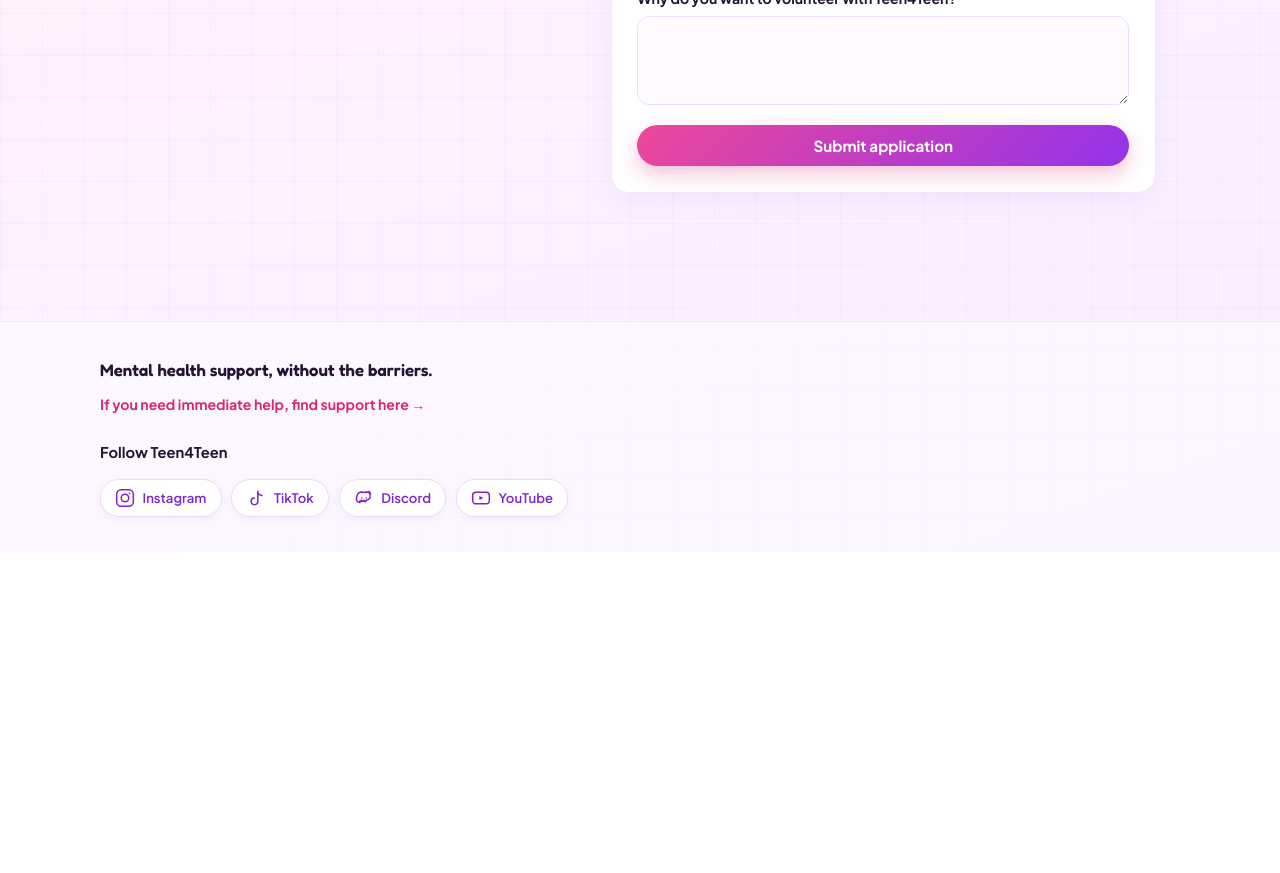
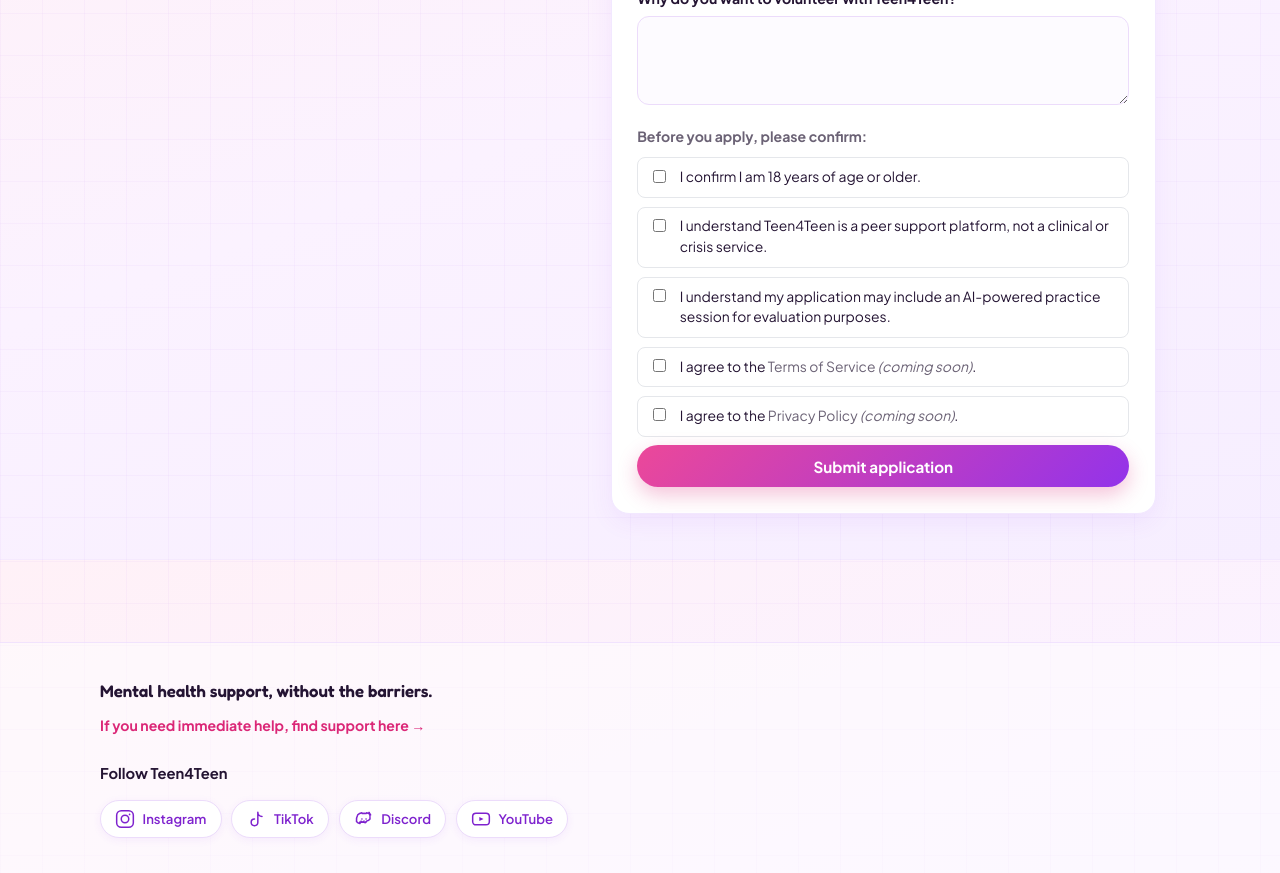
Before and after one commit to vdas2479/Teen4Teen, a React (Vite) app in the folder client/: page /volunteer in a window 1280 px wide. Shown: the part 1040-1913 px from the top of the page. Before the commit the page ends 1592 px from the top, so only its background shows below. Built offline with nearby package versions, Linux system fonts and the light colour scheme; no server answers.

Commit message:
checkboxes for legal

```diff
--- /dev/null
+++ b/client/src/components/ConsentCheck.jsx
@@ -0,0 +1,28 @@
+export default function ConsentCheck({ checked, onChange, children }) {
+  return (
+    <label style={{
+      display: "flex",
+      gap: "0.65rem",
+      alignItems: "flex-start",
+      cursor: "pointer",
+      padding: "0.55rem 0.7rem",
+      borderRadius: 8,
+      background: checked ? "rgba(233,213,255,0.25)" : "transparent",
+      border: `1.5px solid ${checked ? "var(--lavender)" : "#E5E7EB"}`,
+      marginBottom: "0.55rem",
+      fontSize: "0.87rem",
+      lineHeight: 1.5,
+      color: "var(--ink)",
+      transition: "background 0.15s, border-color 0.15s"
+    }}>
+      <input
+        type="checkbox"
+        required
+        checked={checked}
+        onChange={e => onChange(e.target.checked)}
+        style={{ width: "auto", marginTop: "0.15rem", flexShrink: 0, accentColor: "var(--pink-deep)" }}
+      />
+      <span>{children}</span>
+    </label>
+  );
+}
--- a/client/src/context/SiteSettingsContext.jsx
+++ b/client/src/context/SiteSettingsContext.jsx
@@ -8,7 +8,9 @@ const DEFAULTS = {
   instagram_url: "https://www.instagram.com/t4t.international?igsh=ZXh5NnhleTl3ejVo&utm_source=qr",
   tiktok_url: "https://www.tiktok.com/@t4t.international",
   discord_url: "https://discord.gg/3WRC3AauS",
-  youtube_url: "https://youtube.com/@t4t.international?si=uBrld5cex-HaGEGE"
+  youtube_url: "https://youtube.com/@t4t.international?si=uBrld5cex-HaGEGE",
+  terms_url: "",
+  privacy_url: ""
 };
 
 export function SiteSettingsProvider({ children }) {
--- a/client/src/pages/Community.jsx
+++ b/client/src/pages/Community.jsx
@@ -1,5 +1,7 @@
 import { useEffect, useState } from "react";
 import { api } from "../api";
+import ConsentCheck from "../components/ConsentCheck";
+import { useSiteSettings } from "../context/SiteSettingsContext";
 
 const TOPICS = ["General", "Anxiety", "Self-Worth", "Grief", "Relationships", "Identity", "Healing"];
 
@@ -28,6 +30,8 @@ export default function Community({ volunteerToken, volunteerInfo }) {
   const [newPost, setNewPost] = useState("");
   const [replyDrafts, setReplyDrafts] = useState({});
   const [loading, setLoading] = useState(true);
+  const [communityConsent, setCommunityConsent] = useState(false);
+  const { settings } = useSiteSettings();
 
   useEffect(() => {
     api.listPosts().then(d => setPosts(d.posts)).finally(() => setLoading(false));
@@ -36,6 +40,7 @@ export default function Community({ volunteerToken, volunteerInfo }) {
   async function submitPost(e) {
     e.preventDefault();
     if (!newPost.trim()) return;
+    if (!isApprovedVolunteer && !communityConsent) return;
     const { post } = await api.createPost({
       display_name: displayName.trim() || "anonymous",
       content: newPost.trim(),
@@ -109,6 +114,14 @@ export default function Community({ volunteerToken, volunteerInfo }) {
             <textarea rows={3} value={newPost} onChange={e => setNewPost(e.target.value)} placeholder="Share what you're going through, or ask for advice..." />
             <span className="field-hint">Please don't share personal identifying information.</span>
           </div>
+          {!isApprovedVolunteer && (
+            <ConsentCheck checked={communityConsent} onChange={setCommunityConsent}>
+              I confirm I am 13 or older and understand this is a peer support space — not professional mental health advice. I have read the{" "}
+              {settings.privacy_url
+                ? <a href={settings.privacy_url} target="_blank" rel="noreferrer" style={{ color: "var(--pink-deep)", fontWeight: 600 }}>Privacy Policy</a>
+                : <span style={{ color: "var(--gray)" }}>Privacy Policy <em>(coming soon)</em></span>}.
+            </ConsentCheck>
+          )}
           <button type="submit" className="btn btn-primary" style={{ width: "100%", justifyContent: "center" }}>Post</button>
         </form>
       </div>
--- a/client/src/pages/Help.jsx
+++ b/client/src/pages/Help.jsx
@@ -1,5 +1,7 @@
 import { useState } from "react";
 import { api } from "../api";
+import ConsentCheck from "../components/ConsentCheck";
+import { useSiteSettings } from "../context/SiteSettingsContext";
 
 const initialForm = {
   display_name: "", email: "", support_type: "not_sure",
@@ -10,6 +12,10 @@ export default function Help() {
   const [form, setForm] = useState(initialForm);
   const [submitted, setSubmitted] = useState(false);
   const [error, setError] = useState("");
+  const [consent, setConsent] = useState({ age: false, notCrisis: false, privacy: false });
+  const { settings } = useSiteSettings();
+
+  function setC(key, val) { setConsent(c => ({ ...c, [key]: val })); }
 
   function update(field, value) { setForm({ ...form, [field]: value }); }
 
@@ -132,6 +138,21 @@ export default function Help() {
                 <input value={form.availability} onChange={e => update("availability", e.target.value)} placeholder="e.g. email, evenings GMT+3" />
               </div>
 
+              <div style={{ marginTop: "1.1rem", marginBottom: "0.5rem" }}>
+                <ConsentCheck checked={consent.age} onChange={v => setC("age", v)}>
+                  I confirm I am 13 years of age or older. If I am under 18, I have the consent of a parent or guardian to use Teen4Teen.
+                </ConsentCheck>
+                <ConsentCheck checked={consent.notCrisis} onChange={v => setC("notCrisis", v)}>
+                  I understand Teen4Teen provides peer support only — it is not a crisis service, therapy practice, or substitute for professional care.
+                </ConsentCheck>
+                <ConsentCheck checked={consent.privacy} onChange={v => setC("privacy", v)}>
+                  I agree to the collection and use of my information as described in the{" "}
+                  {settings.privacy_url
+                    ? <a href={settings.privacy_url} target="_blank" rel="noreferrer" style={{ color: "var(--pink-deep)", fontWeight: 600 }}>Privacy Policy</a>
+                    : <span style={{ color: "var(--gray)" }}>Privacy Policy <em>(coming soon)</em></span>}.
+                </ConsentCheck>
+              </div>
+
               <button type="submit" className="btn btn-primary" style={{ width: "100%", justifyContent: "center" }}>Send request</button>
             </form>
           )}
--- a/client/src/pages/VolunteerLogin.jsx
+++ b/client/src/pages/VolunteerLogin.jsx
@@ -1,6 +1,8 @@
 import { useState } from "react";
 import { useNavigate, Link } from "react-router-dom";
 import { api } from "../api";
+import ConsentCheck from "../components/ConsentCheck";
+import { useSiteSettings } from "../context/SiteSettingsContext";
 
 export default function VolunteerLogin({ onLogin }) {
   const [mode, setMode] = useState("login");
@@ -9,13 +11,18 @@ export default function VolunteerLogin({ onLogin }) {
   const [password2, setPassword2] = useState("");
   const [loading, setLoading] = useState(false);
   const [error, setError] = useState("");
+  const [consentTerms, setConsentTerms] = useState(false);
+  const [consentPrivacy, setConsentPrivacy] = useState(false);
   const navigate = useNavigate();
+  const { settings } = useSiteSettings();
 
   function switchMode(next) {
     setMode(next);
     setError("");
     setPassword("");
     setPassword2("");
+    setConsentTerms(false);
+    setConsentPrivacy(false);
   }
 
   async function handleSubmit(e) {
@@ -137,6 +144,23 @@ export default function VolunteerLogin({ onLogin }) {
           </div>
         )}
 
+        {mode === "register" && (
+          <div style={{ marginTop: "0.8rem", marginBottom: "0.4rem" }}>
+            <ConsentCheck checked={consentTerms} onChange={setConsentTerms}>
+              I agree to the{" "}
+              {settings.terms_url
+                ? <a href={settings.terms_url} target="_blank" rel="noreferrer" style={{ color: "var(--pink-deep)", fontWeight: 600 }}>Terms of Service</a>
+                : <span style={{ color: "var(--gray)" }}>Terms of Service <em>(coming soon)</em></span>}.
+            </ConsentCheck>
+            <ConsentCheck checked={consentPrivacy} onChange={setConsentPrivacy}>
+              I agree to the{" "}
+              {settings.privacy_url
+                ? <a href={settings.privacy_url} target="_blank" rel="noreferrer" style={{ color: "var(--pink-deep)", fontWeight: 600 }}>Privacy Policy</a>
+                : <span style={{ color: "var(--gray)" }}>Privacy Policy <em>(coming soon)</em></span>}.
+            </ConsentCheck>
+          </div>
+        )}
+
         <button className="btn btn-primary" type="submit" disabled={loading} style={{ width: "100%", justifyContent: "center", marginTop: "0.4rem" }}>
           {loading ? "Please wait…" : mode === "login" ? "Sign in →" : "Create account →"}
         </button>
--- a/client/src/pages/VolunteerResources.jsx
+++ b/client/src/pages/VolunteerResources.jsx
@@ -1,6 +1,8 @@
 import { useEffect, useState } from "react";
 import { Link } from "react-router-dom";
 import { api } from "../api";
+import ConsentCheck from "../components/ConsentCheck";
+import { useSiteSettings } from "../context/SiteSettingsContext";
 
 const initialForm = {
   name: "", email: "", country: "", age_range: "18_plus",
@@ -13,6 +15,10 @@ export default function VolunteerResources() {
   const [form, setForm] = useState(initialForm);
   const [submitted, setSubmitted] = useState(false);
   const [error, setError] = useState("");
+  const [consent, setConsent] = useState({ age: false, peer: false, ai: false, terms: false, privacy: false });
+  const { settings } = useSiteSettings();
+
+  function setC(key, val) { setConsent(c => ({ ...c, [key]: val })); }
 
   useEffect(() => { api.listWorkshops().then(d => setWorkshops(d.workshops)); }, []);
 
@@ -136,6 +142,31 @@ export default function VolunteerResources() {
               <div className="field"><label>Languages spoken</label><input value={form.languages} onChange={e => update("languages", e.target.value)} placeholder="e.g. English, Spanish" /></div>
               <div className="field"><label>Why do you want to volunteer with Teen4Teen?</label><textarea rows={3} value={form.motivation} onChange={e => update("motivation", e.target.value)} /></div>
 
+              <div style={{ marginTop: "1.2rem", marginBottom: "0.5rem" }}>
+                <p style={{ fontWeight: 700, fontSize: "0.88rem", marginBottom: "0.6rem" }}>Before you apply, please confirm:</p>
+                <ConsentCheck checked={consent.age} onChange={v => setC("age", v)}>
+                  I confirm I am {form.age_range === "13_17" ? "13 years of age or older" : "18 years of age or older"}.
+                </ConsentCheck>
+                <ConsentCheck checked={consent.peer} onChange={v => setC("peer", v)}>
+                  I understand Teen4Teen is a peer support platform, not a clinical or crisis service.
+                </ConsentCheck>
+                <ConsentCheck checked={consent.ai} onChange={v => setC("ai", v)}>
+                  I understand my application may include an AI-powered practice session for evaluation purposes.
+                </ConsentCheck>
+                <ConsentCheck checked={consent.terms} onChange={v => setC("terms", v)}>
+                  I agree to the{" "}
+                  {settings.terms_url
+                    ? <a href={settings.terms_url} target="_blank" rel="noreferrer" style={{ color: "var(--pink-deep)", fontWeight: 600 }}>Terms of Service</a>
+                    : <span style={{ color: "var(--gray)" }}>Terms of Service <em>(coming soon)</em></span>}.
+                </ConsentCheck>
+                <ConsentCheck checked={consent.privacy} onChange={v => setC("privacy", v)}>
+                  I agree to the{" "}
+                  {settings.privacy_url
+                    ? <a href={settings.privacy_url} target="_blank" rel="noreferrer" style={{ color: "var(--pink-deep)", fontWeight: 600 }}>Privacy Policy</a>
+                    : <span style={{ color: "var(--gray)" }}>Privacy Policy <em>(coming soon)</em></span>}.
+                </ConsentCheck>
+              </div>
+
               <button type="submit" className="btn btn-primary" style={{ width: "100%", justifyContent: "center" }}>Submit application</button>
             </form>
           )}
--- a/client/src/pages/admin/SiteSettings.jsx
+++ b/client/src/pages/admin/SiteSettings.jsx
@@ -32,6 +32,20 @@ const FIELD_META = [
     key: "youtube_url",
     label: "YouTube channel link",
     placeholder: "https://youtube.com/@yourchannel",
+    type: "url",
+  },
+  {
+    key: "terms_url",
+    label: "Terms of Service document URL",
+    hint: "Paste a link to your Terms of Service PDF (e.g. a Google Drive or Dropbox link). This will appear as a clickable link in all consent checkboxes across the site.",
+    placeholder: "https://drive.google.com/file/d/your-terms.pdf",
+    type: "url",
+  },
+  {
+    key: "privacy_url",
+    label: "Privacy Policy document URL",
+    hint: "Paste a link to your Privacy Policy PDF. Appears in consent checkboxes wherever personal data is collected.",
+    placeholder: "https://drive.google.com/file/d/your-privacy.pdf",
     type: "url",
   },
 ];
```
Also changed, not shown: 2 other files (tests, documents, lock files or other folders).
